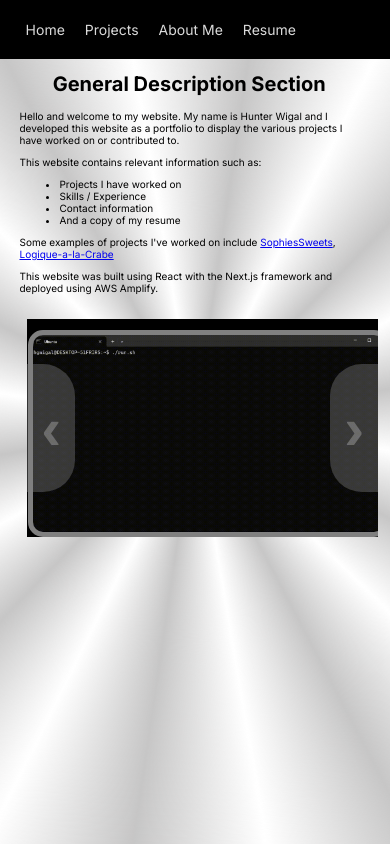
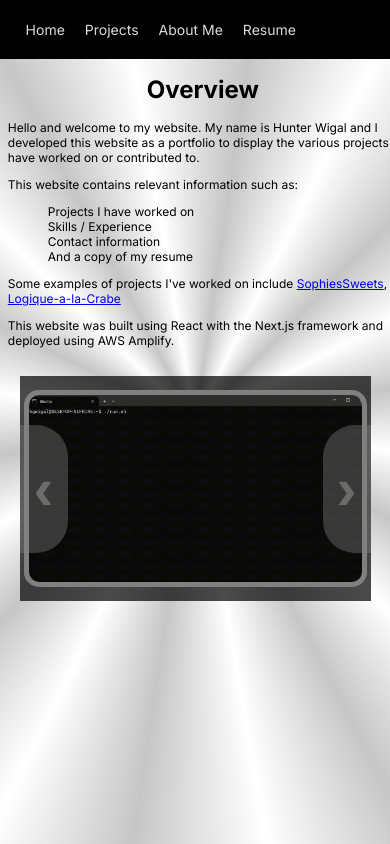
Before and after one commit to Hunter-Wigal/react-web-portfolio, a Next.js app: page / in a window 390 px wide. Shown: the top 844 px of the page. Built offline with nearby package versions, Linux system fonts and the light colour scheme.

Commit message:
Add additional styling for smaller devices

```diff
--- a/src/app/about/page.module.css
+++ b/src/app/about/page.module.css
@@ -1,27 +1,90 @@
-.headshot{
-    position: relative;
+.headshot {
+    position: absolute;
     display: block;
     width: 30%;
     height: auto;
-    min-height: 50vh;
+    right: 5%;
+    /* min-height: 50vh; */
     margin: auto;
     border: 1px solid black;
     background-color: black;
     color: white;
 }
 
-.info{
+.info {
     position: relative;
     display: block;
-    width: 50%;
+    width: 60%;
     height: auto;
-    margin: auto;
     font-size: 20px;
+    margin: 5% auto;
 }
 
-@media (max-width: 600px){
-    .headshot{
-        width: 70%;
+.row {
+    position: relative;
+    display: flex;
+    flex-direction: row;
+    justify-content: center;
+    height: auto;
+}
+
+.col{
+    position: relative;
+    width: 50%;
+    /* height: 50%; */
+    display: block;
+    /* text-align: center; */
+    margin: none;
+    padding: none;
+}
+
+.contact_info{
+    display: block;
+}
+
+.contact_info > h3{
+    position: relative;
+    /* display: inline-block; */
+    margin: none;
+    padding: none;
+}
+
+@media (max-width: 1100px) {
+    .headshot {
+        width: 50%;
         height: auto;
     }
+
+    .info {
+        width: 90%;
+    }
 }
+
+@media (max-width: 600px) {
+    .headshot {
+        width: 100%;
+        height: auto;
+        margin: none;
+        padding: none;
+        position: relative;
+    }
+
+    .info {
+        width: 90%;
+    }
+    .row{
+        flex-direction: column;
+        /* justify-content: none; */
+        margin: auto;
+        width: 100%;
+    }
+
+    .col{
+        font-size: smaller;
+        margin: auto;
+        width: 75%;
+    }
+    .col > div > h3{
+        font-size: 14px;
+    }
+}
--- a/src/app/globals.css
+++ b/src/app/globals.css
@@ -37,6 +37,8 @@ body {
   font-size: 20px;
   width: 100%;
 }
+
+
 
 .footer {
   position: relative;
@@ -102,6 +104,25 @@ body {
   }
 }
 
+ul{
+  list-style: none;
+  margin: none;
+  padding: none;
+}
+
+@media (max-width: 1100px) {
+  .navbar{
+    padding: 0;
+    margin-inline: 0;
+    /* font-size: 16px; */
+    width: 1100px;
+    /* height: auto; */
+  }
+  .footer{
+    width: 1100px;
+  }
+}
+
 @media screen  and (max-width: 700px){
   .navbar{
     padding: 0;
@@ -109,4 +130,9 @@ body {
     font-size: 14px;
     width: 100%;
   }
+
+  .footer{
+    width: 100%;
+
+  }
 }
--- a/src/app/page.module.css
+++ b/src/app/page.module.css
@@ -14,9 +14,9 @@
 .intro {
   margin-inline-start: 3%;
   margin-inline-end: 10%;
-  flex: 1 0 100%;
+  width: 100%;
   min-height: 100%;
-  font-size: 18px;
+  font-size: 22px;
 }
 
 .navTitle {
@@ -51,7 +51,7 @@
   height: 75vh;
   width: 50%;
   margin: 4% 3% auto auto;
-  background-color: rgb(0, 0, 0);
+  background-color: rgba(0, 0, 0, 0.708);
   aspect-ratio: 16/9;
 }
 
@@ -93,14 +93,6 @@
 }
 
 
-
-/* .car_image.active{
-  height: 75%;
-  z-index: 5;
-  margin: auto;
-  margin-top: 3%;
-} */
-
 .scroll_btn{
   position: absolute;
   top: 0;
@@ -132,6 +124,8 @@
   border-radius:  0 2rem 2rem 0;
 }
 
+
+
 @media (max-width: 700px) {
   .row{
     flex-direction: column;
@@ -144,26 +138,30 @@
     height: auto;
     margin: auto;
     margin-top: 4%;
+
   }
 
   .car_image{
-    width: 100%;
+    width: 95%;
     aspect-ratio: 16/9;
+    margin: 4% 5%;
   }
 
   .container{
     display: block;
     width: 100%;
     height: auto;
-    font-size: 10px;
+    font-size: 12px;
+    margin: 0;
+    padding: 0;
   }
 
   .intro {
-    margin-inline-start: 3%;
-    margin-inline-end: 10%;
-    flex: 1 0 100%;
+    margin-inline-start: 2%;
+    margin-inline-end: 2%;
+    flex: 1 0 95%;
     min-height: 100%;
-    font-size: 10px;
+    font-size: 12px;
   }
 
 
--- a/src/app/page.tsx
+++ b/src/app/page.tsx
@@ -33,7 +33,7 @@ export default function Page() {
     <div className={styles.container}>
       <div className={styles.row}>
         <div className={styles.intro}>
-          <h1 className="title">General Description Section</h1>
+          <h1 className="title">Overview</h1>
           <p>Hello and welcome to my website. My name is Hunter Wigal and I developed this website as a portfolio
             to display the various projects I have worked on or contributed to.
           </p>
--- a/src/app/projects/page.module.css
+++ b/src/app/projects/page.module.css
@@ -93,12 +93,23 @@
     display: flex;
     flex-direction: row;
     flex-wrap: wrap;
+    justify-content: center;
 }
 
 .frame{
     width: 100%;
     aspect-ratio: 16/9;
     overflow-x: hidden;
+}
+
+@media screen and (max-width: 1100px) {
+    .row{
+        gap: 30px;
+    }
+
+    .card{
+        max-width: 40%;
+    }
 }
 
 @media screen and (max-width: 717px) {
--- a/src/app/resume/page.module.css
+++ b/src/app/resume/page.module.css
@@ -17,3 +17,9 @@
 .header{
     text-align: center;
 }
+
+@media screen and (max-width: 700px){
+    .resume{
+        width: 90%;
+    }
+}
```
Also changed, not shown: src/app/about/page.tsx (+18 -3 lines).
